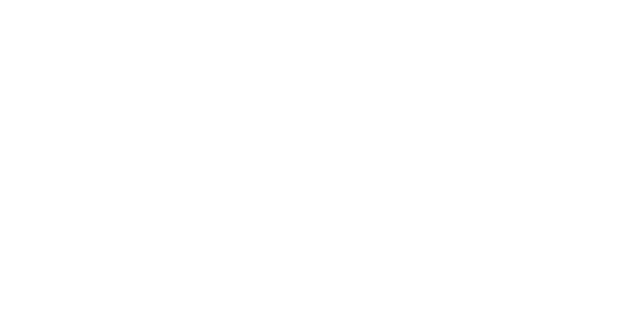
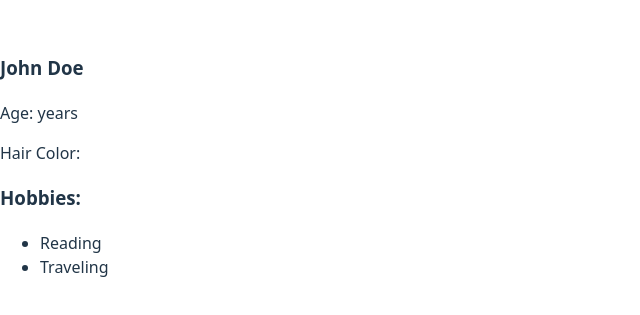
Before and after one commit to ThiagoRAD/react-design-patterns, a React app in the folder higher-order-components/: page / in a window 1280 px wide. Shown: the part 235-550 px from the top of the page, without its empty margins (0-640 px from the left). Built offline with nearby package versions, Linux system fonts and the light colour scheme; the HTML template or start-up script is replaced by a standard one.

Commit message:
wrapping a component with higher order components

```diff
--- a/higher-order-components/src/App.jsx
+++ b/higher-order-components/src/App.jsx
@@ -2,7 +2,9 @@
 import {UserInfo} from './UserInfo';
 
 function App() {
-  const EnhancedComponent = printProps(UserInfo);
+  const UserInfoWrapped = printProps(UserInfo);
+
+  return <UserInfoWrapped a={1} b="Hello" c={{name: 'Black'}} user={{id: 1, name: 'John Doe', hobbies: ['Reading', 'Traveling']}}></UserInfoWrapped>
 }
 
 export default App;
```
